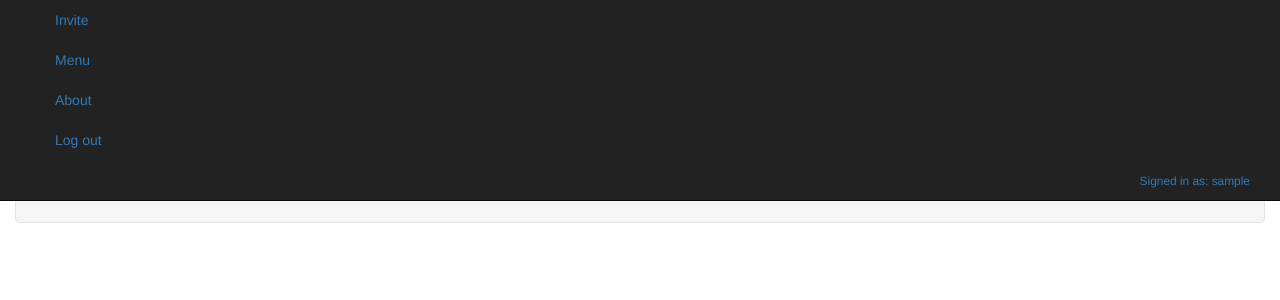
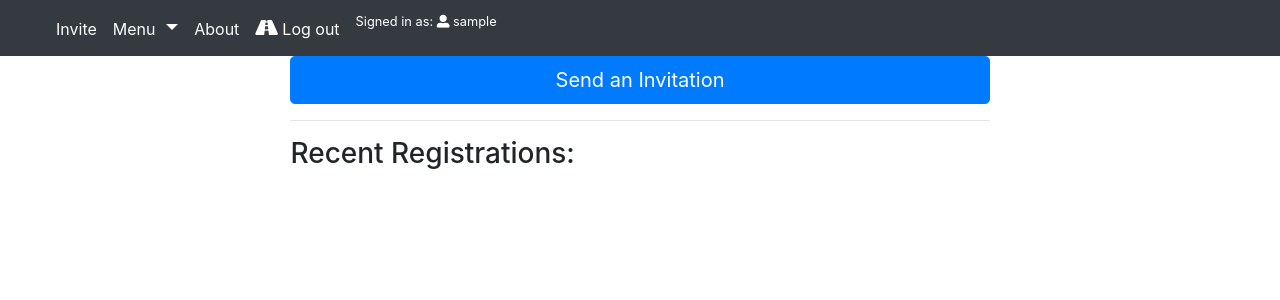
Before and after one commit to unt-libraries/django-invite, a Django app: page / in a window 1280 px wide. Shown: the top 300 px of the page. Run offline with Django 3.2, Linux system fonts and the light colour scheme; a user stored in the database is signed in; tables that the repository leaves empty hold one stand-in row (values such as "Sample post"); some libraries are stand-ins or nearby versions.

Commit message:
Update templates to bootstrap 4.

```diff
--- a/invite/templates/invite/base.html
+++ b/invite/templates/invite/base.html
@@ -4,16 +4,17 @@
     <head>
         <meta http-equiv="Content-Type" content="text/html; charset=utf-8">
         <title>{% block title %}{% endblock %}</title>
-        <style type="text/css"> body { padding-top: 60px; }</style>
+        <style type="text/css"> body { padding-top: 00px; }</style>
         <meta name="viewport" content="width=device-width, initial-scale=1.0">
-<!-- <link rel="stylesheet" href="https://maxcdn.bootstrapcdn.com/bootstrap/4.0.0/css/bootstrap.min.css">
-
-<link rel="stylesheet" href="https://netdna.bootstrapcdn.com/font-awesome/4.0.0/css/font-awesome.min.css"> -->
-
-        <link rel="stylesheet" href="https://maxcdn.bootstrapcdn.com/bootstrap/2.3.2/css/bootstrap.min.css">
+        <link rel="stylesheet" href="https://maxcdn.bootstrapcdn.com/bootstrap/4.0.0/css/bootstrap.min.css">
         <link rel="stylesheet" href="https://netdna.bootstrapcdn.com/font-awesome/4.0.0/css/font-awesome.min.css">
         <script type="text/javascript" src="https://code.jquery.com/jquery-latest.js"></script>
         <script type="text/javascript" src="https://netdna.bootstrapcdn.com/twitter-bootstrap/latest/js/bootstrap.min.js"></script>
+        <link
+        rel="stylesheet"
+        href="https://use.fontawesome.com/releases/v5.7.0/css/all.css"
+        integrity="sha384-lZN37f5QGtY3VHgisS14W3ExzMWZxybE1SJSEsQp9S+oqd12jhcu+A56Ebc1zFSJ"
+        crossorigin="anonymous">
 
         <link
         rel="stylesheet"
@@ -25,34 +26,34 @@
         {% block head-extra %}{% endblock %}
     </head>
     <body>
-        <div class="navbar navbar-inverse navbar-fixed navbar-fixed-top">
+        <div class="navbar navbar-expand-lg navbar-dark bg-dark">
             <div class="navbar-inner">
                 <div class="container-fluid" style="padding-left: 40px;">
                     <ul class="nav">
-                        <li><a class="brand" href="{% url 'invite:index' %}">Invite</a></li>
-                        <li class="dropdown">
-                            <a href="#" class="dropdown-toggle" data-toggle="dropdown">
-                                Menu
-                                <i class="icon-white icon-chevron-down"></i>
+                        <li><a class="navbar-brand" href="{% url 'invite:index' %}"><small>Invite</small></a></li>
+                        <li class="nav-item dropdown">
+                             <a class="navbar-brand dropdown-toggle" href="#" id="navbardrop" data-toggle="dropdown">
+                                <small>Menu</small>
+                                <i class="icon-white bi bi-chevron-down"></i>
                             </a>
                             <ul class="dropdown-menu">
-                                <li class="nav-header">Invite</li>
-                                <li><a href="{% url 'invite:index' %}">Accounts</a></li>
-                                <li><a href="{% url 'invite:invite' %}">Invite</a></li>
+                                 <li class="dropdown-menu dropdown-menu-right">Invite</li>
+                                <li><a href="{% url 'invite:index' %}"><small>Accounts</small></a></li>
+                                <li><a href="{% url 'invite:invite' %}"><small>Invite</small></a></li>
                             </ul>
                         </li>
-                        <li><a href="{% url 'invite:about' %}">About</a></li>
+                        <li><a class="navbar-brand" href="{% url 'invite:about' %}"><small>About</small></a></li>
 
                         {% if user.is_authenticated %}
-                            <li><a href="{% url 'invite:edit_logout' %}"><i class="icon-white icon-road"></i> Log out</a></li>
+                            <li><a class="navbar-brand" href="{% url 'invite:edit_logout' %}"><i class="fas fa-road"></i><small> Log out</small></a></li>
                         {% else %}
-                            <li><a href="{% url 'invite:login' %}"><i class="icon-white icon-key"></i> Log in</a></li>
+                            <li><a class="navbar-brand" href="{% url 'invite:login' %}"><small><i class="fas fa-key"></i> Log in</small></a></li>
                         {% endif %}
 
                         <li class="divider-vertical"></li>
 
                         {% if user.is_authenticated %}
-                            <li class='pull-right'><a><small>Signed in as: <i class="icon-white icon-user"></i> {{ user }}</small></a></li>
+                            <li class='text-white float-right'><a><small>Signed in as: <i class="fas fa-user-alt"></i> {{ user }}</small></a></li>
                         {% endif %}
                     </ul>
 
--- a/invite/templates/invite/index.html
+++ b/invite/templates/invite/index.html
@@ -2,7 +2,7 @@
 {% block title %}Accounts{% endblock %}
 
 {% block content %}
-    <div class='span7 text-left well' style="float: none; margin-left: auto; margin-right: auto;">
+    <div class='col-md-7 text-left well' style="float: none; margin-left: auto; margin-right: auto;">
         {% if perms.invite.add_invitation %}
             <a href="{% url 'invite:invite' %}" class="btn btn-lg btn-block btn-primary" type="button">Send an Invitation</a>
         {% endif %}
@@ -15,7 +15,7 @@
                 <table class='table table-striped'>
                     {% for i in invites %}
                         <tr>
-                            <td colspan='2'><i class="icon-user"></i> {{ i.first_name|title }} {{ i.last_name|title }}{% if show_emails %}{% if user.is_superuser or perms.invite.add_invitation %} ({{ i.email }}){% endif %}{% endif %} was <i class="icon-envelope"></i> emailed an invitation on <i class="icon-calendar"></i> {{ i.date_invited }}</td>
+                            <td colspan='2'><i class="glyphicon .glyphicon-user"></i> {{ i.first_name|title }} {{ i.last_name|title }}{% if show_emails %}{% if user.is_superuser or perms.invite.add_invitation %} ({{ i.email }}){% endif %}{% endif %} was <i class="glyphicon .glyphicon-envelope"></i> emailed an invitation on <i class="glyphicon .glyphicon-calendar"></i> {{ i.date_invited }}</td>
                             <td></td>
                         </tr>
                         {% if user.is_superuser or perms.invite.add_invitation %}
@@ -55,7 +55,7 @@
 
         {% for u in users reversed %}
             <table class='table'>
-                <code><i class="icon-user"></i> {{ u }}{% if show_emails %}{% if user.is_superuser or perms.invite.add_invitation %} ({{ u.email }}){% endif %}{% endif %}</code> registered on <i class="icon-calendar"></i> {{ u.date_joined.year }}-{{ u.date_joined.month }}-{{ u.date_joined.day }}
+                <code><i class="glyphicon .glyphicon-user"></i> {{ u }}{% if show_emails %}{% if user.is_superuser or perms.invite.add_invitation %} ({{ u.email }}){% endif %}{% endif %}</code> registered on <i class="glyphicon .glyphicon-calendar"></i> {{ u.date_joined.year }}-{{ u.date_joined.month }}-{{ u.date_joined.day }}
             </table>
         {% endfor %}
 
--- a/invite/templates/invite/sent.html
+++ b/invite/templates/invite/sent.html
@@ -2,5 +2,5 @@
 {% block title %} Confirmation{% endblock %}
 
 {% block content %}
-    <h3><i class="icon-envelope"></i> Invitation sent.</h3>
+    <h3><i class="glyphicon .glyphicon-envelope"></i> Invitation sent.</h3>
 {% endblock %}
```
Also changed, not shown: invite/templates/invite/invite.html (+11 -11 lines), invite/templates/invite/login.html (+7 -7 lines), invite/templates/invite/signup.html (+4 -4 lines).
